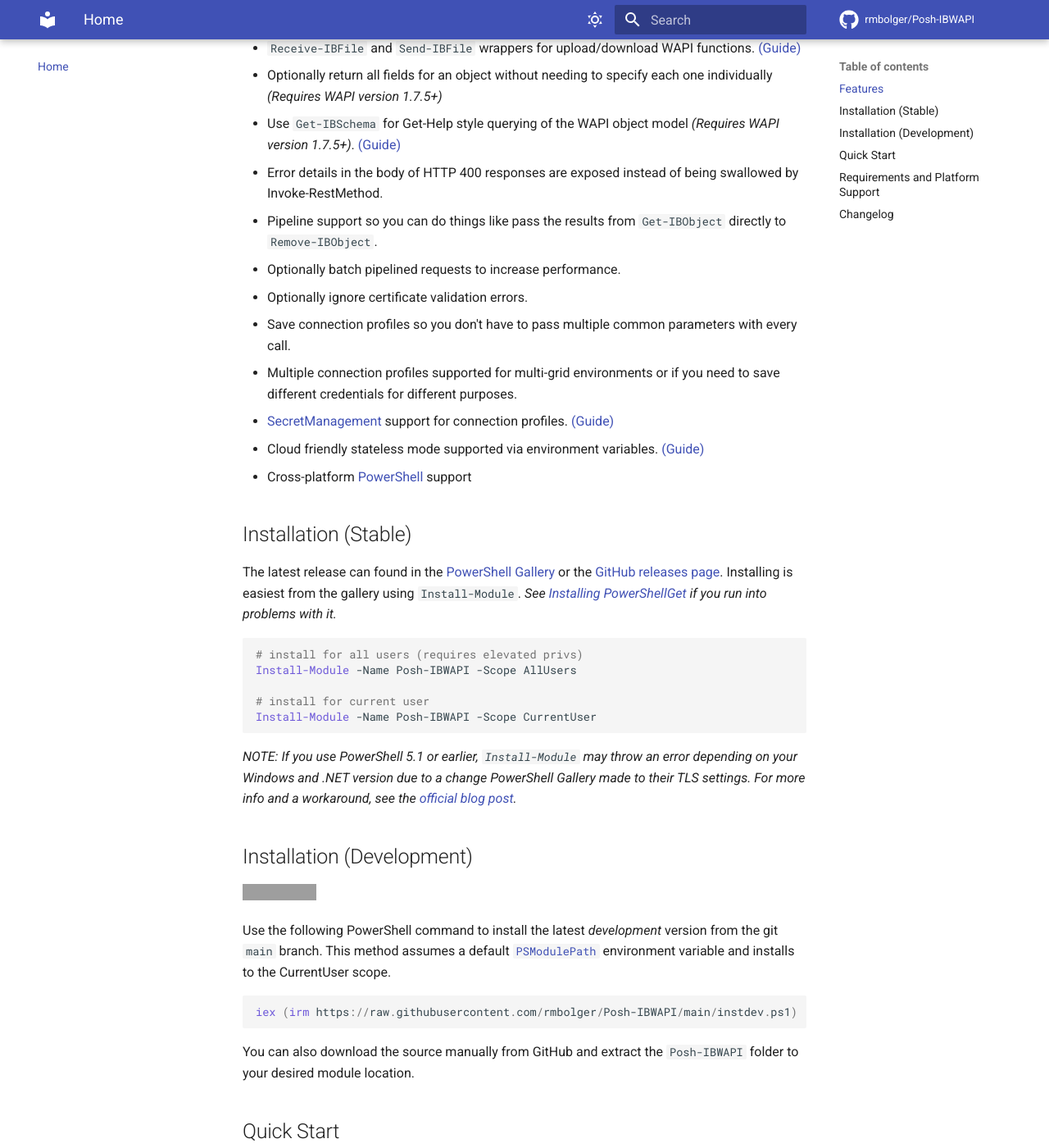
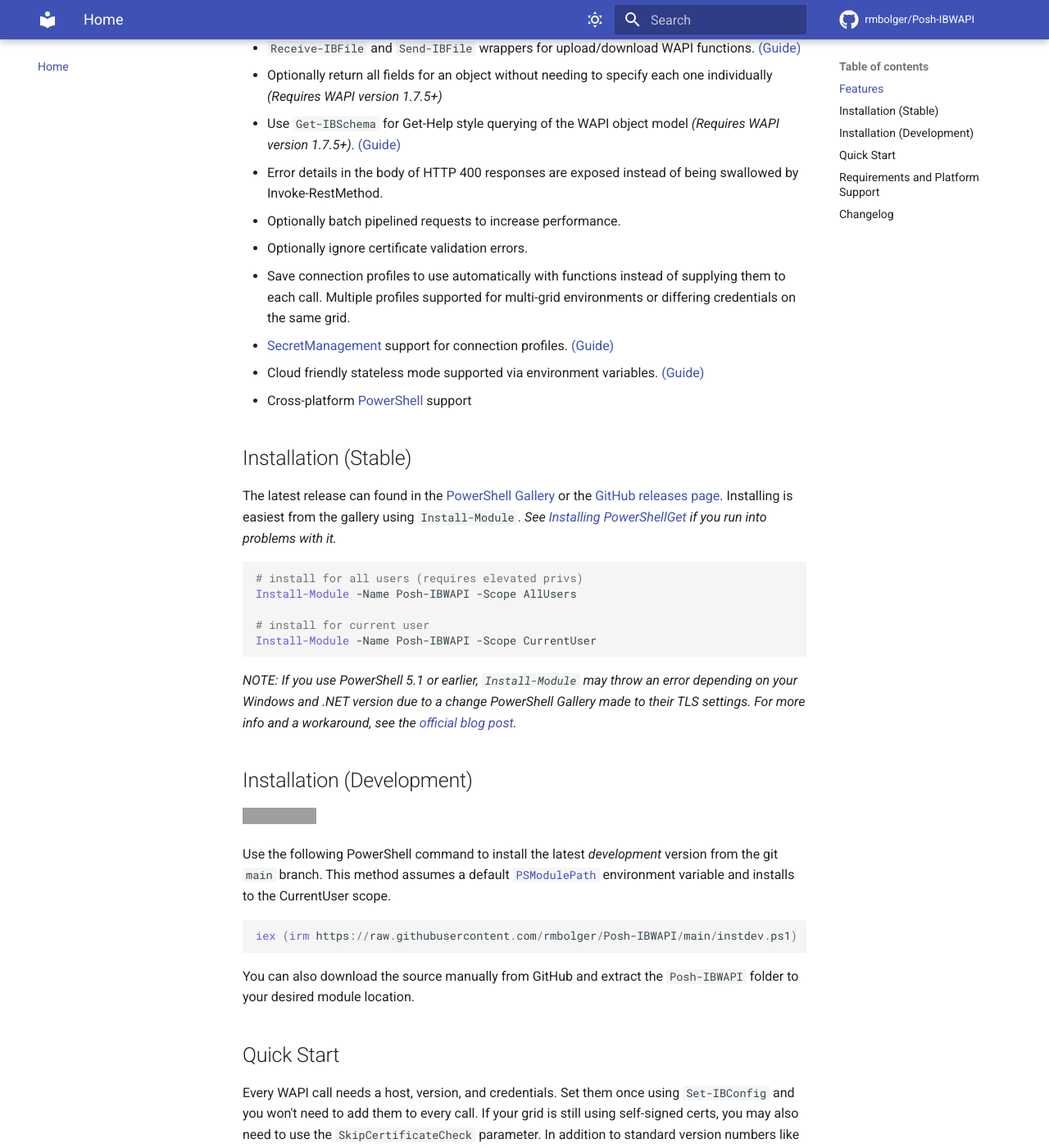
Before and after one commit to rmbolger/Posh-IBWAPI, an MkDocs documentation site: the page built from docs/index.md, in a window 1280 px wide and 1400 px high, scrolled down 417 px. Shown: the whole window at 82% size. Built offline with MkDocs 1.6.1 and Material for MkDocs 9.7.7, drawn with Linux system fonts in a browser that asks for light colours; comment, search, counter and statistics services are not loaded; the version menu is left out; some of the changed text lies outside the part shown; grey boxes are pictures that could not be loaded.

````diff
--- a/docs/index.md
+++ b/docs/index.md
@@ -12,11 +12,9 @@ A PowerShell module to help with Infoblox automation via WAPI requests and funct
 - Optionally return all fields for an object without needing to specify each one individually *(Requires WAPI version 1.7.5+)*
 - Use `Get-IBSchema` for Get-Help style querying of the WAPI object model *(Requires WAPI version 1.7.5+)*. [(Guide)](Guides/Using-Get-IBSchema.md)
 - Error details in the body of HTTP 400 responses are exposed instead of being swallowed by Invoke-RestMethod.
-- Pipeline support so you can do things like pass the results from `Get-IBObject` directly to `Remove-IBObject`.
 - Optionally batch pipelined requests to increase performance.
 - Optionally ignore certificate validation errors.
-- Save connection profiles so you don't have to pass multiple common parameters with every call.
-- Multiple connection profiles supported for multi-grid environments or if you need to save different credentials for different purposes.
+- Save connection profiles to use automatically with functions instead of supplying them to each call. Multiple profiles supported for multi-grid environments or differing credentials on the same grid.
 - [SecretManagement](https://devblogs.microsoft.com/powershell/secretmanagement-and-secretstore-are-generally-available/) support for connection profiles. [(Guide)](Guides/Using-SecretManagement.md)
 - Cloud friendly stateless mode supported via environment variables. [(Guide)](Guides/Stateless-Mode.md)
 - Cross-platform [PowerShell](https://github.com/PowerShell/PowerShell) support
@@ -49,11 +47,11 @@ You can also download the source manually from GitHub and extract the `Posh-IBWA
 
 ## Quick Start
 
-Every WAPI call needs a host, version, and credentials. Set them once for the session with `Set-IBConfig` and you won't need to add them to every call. If your grid is still using self-signed certs, you may also need to use the `SkipCertificateCheck` parameter. In addition to standard version numbers like `'2.2'`, the `-WAPIVersion` parameter also accepts `'latest'` and will query the grid master for the latest supported version.
+Every WAPI call needs a host, version, and credentials. Set them once using `Set-IBConfig` and you won't need to add them to every call. If your grid is still using self-signed certs, you may also need to use the `SkipCertificateCheck` parameter. In addition to standard version numbers like `'2.2'`, the `-WAPIVersion` parameter also accepts `'latest'` and will query the grid master for the latest supported version.
 
 ```powershell
-Set-IBConfig -ProfileName 'mygrid' -WAPIHost 'gridmaster.example.com' -WAPIVersion 'latest' `
-    -Credential (Get-Credential) -SkipCertificateCheck
+Set-IBConfig -ProfileName 'mygrid' -WAPIHost 'gridmaster.example.com' `
+    -WAPIVersion 'latest' -Credential (Get-Credential) -SkipCertificateCheck
 ```
 
 Retrieve a set of objects using `Get-IBObject`. The only required parameter is `ObjectType`. Everything else like filters and return fields are optional.
@@ -75,14 +73,19 @@ You may notice that all objects returned by Infoblox have a `_ref` field. That i
 Get-IBObject -ObjectRef 'record:host/asdfqwerasdfqwerasdfqwerasdfqwer'
 ```
 
-Create a new object with `New-IBObject`. All you need to provide is the object type and an object with the minimum required fields defined. Embedded WAPI functions work just fine here.
+Create a new object with `New-IBObject` by supplying the object type and an object with the minimum required fields defined. Embedded WAPI functions work just fine here.
 
 ```powershell
 # Build the record:host object we want to create.
 # NOTE: An error will be thrown if the example.com DNS zone doesn't
 # exist in Infoblox
-$newhost = @{name='web1.example.com';comment='web server'}
-$newhost.ipv4addrs = @( @{ipv4addr='10.10.10.1'} )
+$newhost = @{
+    name = 'web1.example.com'
+    ipv4addrs = @(
+        @{ ipv4addr = '10.10.10.1' }
+    )
+    comment = 'web server'
+}
 
 # Create the object
 New-IBObject -ObjectType 'record:host' -IBObject $newhost
@@ -90,7 +93,9 @@ New-IBObject -ObjectType 'record:host' -IBObject $newhost
 # Modify the object so we can make another and this time use an
 # embedded function to set the IP address.
 $newhost.name = 'web2.example.com'
-$newhost.ipv4addrs = @( @{ipv4addr='func:nextavailableip:10.10.10.0/24'} )
+$newhost.ipv4addrs = @(
+    @{ ipv4addr = 'func:nextavailableip:10.10.10.0/24'}
+)
 New-IBObject -ObjectType 'record:host' -IBObject $newhost
 ```
 
@@ -100,11 +105,11 @@ To modify an existing object, the easiest way is usually to get a copy of it, mo
 # Get a copy of the host
 $myhost = Get-IBObject 'record:host' -Filter 'name=web1.example.com'
 
+# Modify the first listed IP address
+$myhost.ipv4addrs[0].ipv4addr = '10.10.10.100'
+
 # remove the read-only 'host' field from the nested 'record:host_ipv4addr' object
 $myhost.ipv4addrs[0].PSObject.Properties.Remove('host')
-
-# Modify the first listed IP address
-$myhost.ipv4addrs[0].ipv4addr = '10.10.10.100'
 
 # Save the result
 $myhost | Set-IBObject
````
Also changed, not shown: README.md (+19 -14 lines).
